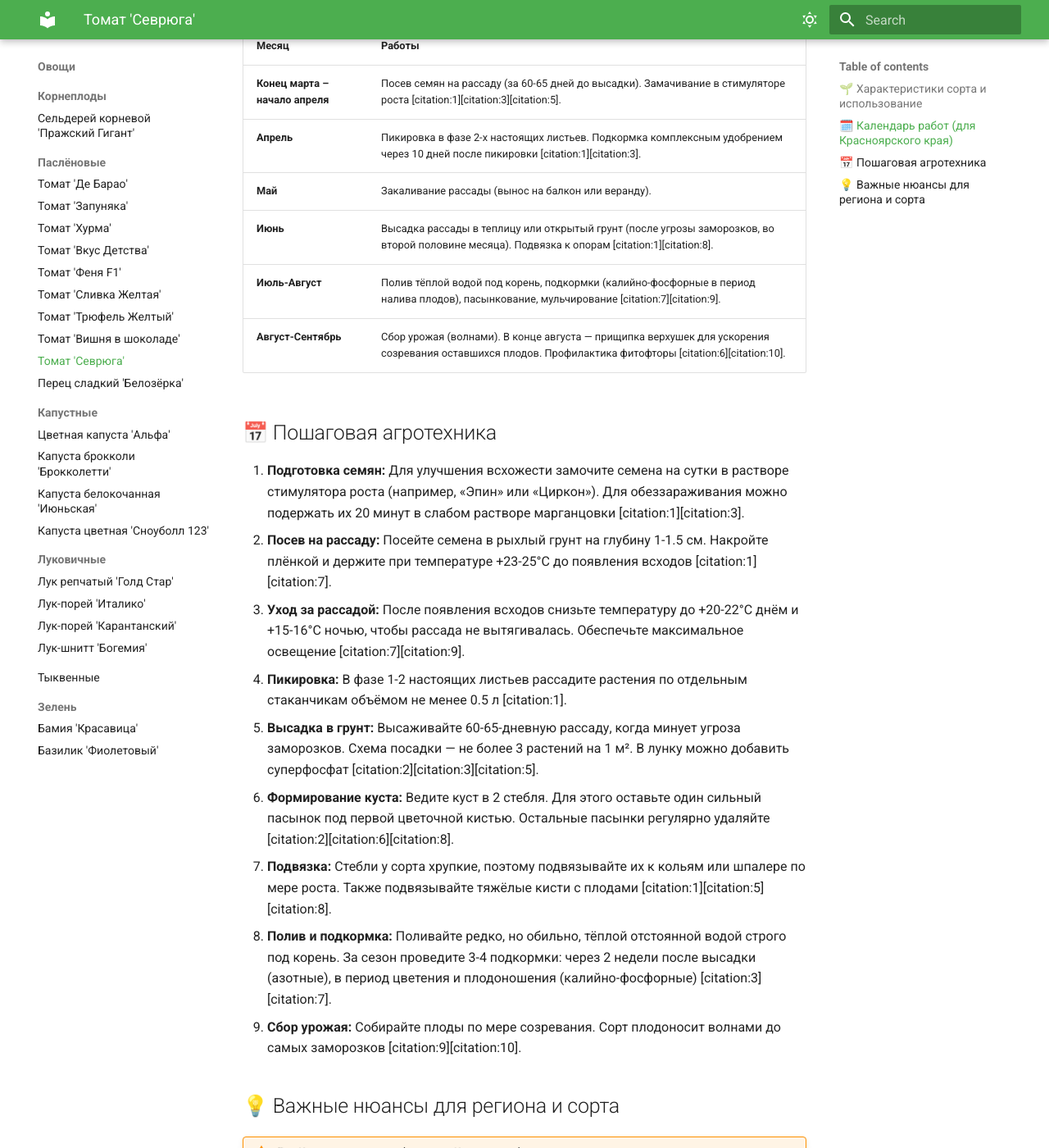
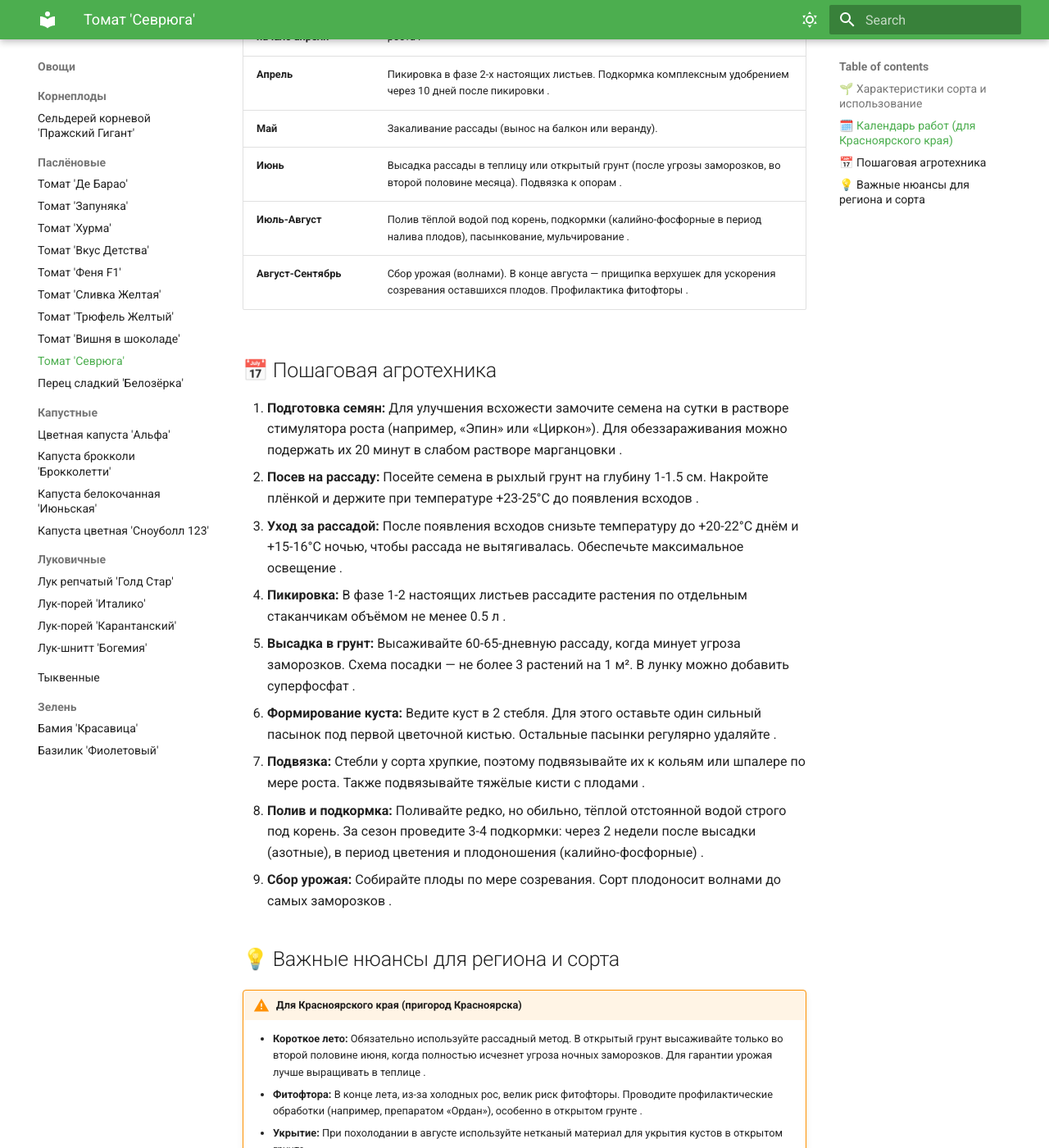
Before and after one commit to verdiary/catalog-web, an MkDocs documentation site: the page built from docs/ovoshhi/paslenovye/tomat_sevryuga.md, in a window 1280 px wide and 1400 px high, scrolled down 802 px. Shown: the whole window at 82% size. Built offline with MkDocs 1.6.1 and Material for MkDocs 9.7.7, drawn with Linux system fonts in a browser that asks for light colours; some of the changed text lies outside the part shown.

Commit message:
[docs] remove citations

```diff
--- a/docs/ovoshhi/paslenovye/tomat_sevryuga.md
+++ b/docs/ovoshhi/paslenovye/tomat_sevryuga.md
@@ -1,43 +1,43 @@
 # Томат 'Севрюга' (он же 'Пудовик') 🍅
 
 ## 🌱 Характеристики сорта и использование
-*   **Тип растения:** Полудетерминантный (с ограниченным ростом, но может вытягиваться до 2 м в теплице), требует подвязки и пасынкования [citation:4][citation:10].
-*   **Срок созревания:** Среднеспелый (110-120 дней от всходов до плодоношения) [citation:2][citation:6].
-*   **Назначение:** Салатное, для свежего потребления, приготовления соков и соусов. Для цельноплодного консервирования не подходит из-за крупного размера [citation:6][citation:7].
-*   **Цвет плодов:** Малиновый или ярко-красный [citation:1][citation:6].
-*   **Масса плода:** Крупные, 300-500 г (отдельные экземпляры при хорошем уходе до 1,5 кг) [citation:4][citation:5][citation:7].
-*   **Урожайность:** Высокая — до 5 кг с куста или 15 кг/м² [citation:1][citation:2][citation:10].
-*   **Устойчивость к болезням:** Высокая, особенно к фитофторозу и другим грибковым заболеваниям [citation:1][citation:8][citation:10].
-*   **Особенности:** Сорт сибирской селекции, адаптирован к перепадам температур, засухе и похолоданиям. Не любит переувлажнения — плоды склонны к растрескиванию [citation:1][citation:2][citation:9].
+*   **Тип растения:** Полудетерминантный (с ограниченным ростом, но может вытягиваться до 2 м в теплице), требует подвязки и пасынкования .
+*   **Срок созревания:** Среднеспелый (110-120 дней от всходов до плодоношения) .
+*   **Назначение:** Салатное, для свежего потребления, приготовления соков и соусов. Для цельноплодного консервирования не подходит из-за крупного размера .
+*   **Цвет плодов:** Малиновый или ярко-красный .
+*   **Масса плода:** Крупные, 300-500 г (отдельные экземпляры при хорошем уходе до 1,5 кг) .
+*   **Урожайность:** Высокая — до 5 кг с куста или 15 кг/м² .
+*   **Устойчивость к болезням:** Высокая, особенно к фитофторозу и другим грибковым заболеваниям .
+*   **Особенности:** Сорт сибирской селекции, адаптирован к перепадам температур, засухе и похолоданиям. Не любит переувлажнения — плоды склонны к растрескиванию .
 
 ## 🗓️ Календарь работ (для Красноярского края)
-| Месяц                           | Работы                                                                                                                                                   |
-| ------------------------------- | -------------------------------------------------------------------------------------------------------------------------------------------------------- |
-| **Конец марта – начало апреля** | Посев семян на рассаду (за 60-65 дней до высадки). Замачивание в стимуляторе роста [citation:1][citation:3][citation:5].                                 |
-| **Апрель**                      | Пикировка в фазе 2-х настоящих листьев. Подкормка комплексным удобрением через 10 дней после пикировки [citation:1][citation:3].                         |
-| **Май**                         | Закаливание рассады (вынос на балкон или веранду).                                                                                                       |
-| **Июнь**                        | Высадка рассады в теплицу или открытый грунт (после угрозы заморозков, во второй половине месяца). Подвязка к опорам [citation:1][citation:8].           |
-| **Июль-Август**                 | Полив тёплой водой под корень, подкормки (калийно-фосфорные в период налива плодов), пасынкование, мульчирование [citation:7][citation:9].               |
-| **Август-Сентябрь**             | Сбор урожая (волнами). В конце августа — прищипка верхушек для ускорения созревания оставшихся плодов. Профилактика фитофторы [citation:6][citation:10]. |
+| Месяц                           | Работы                                                                                                                          |
+| ------------------------------- | ------------------------------------------------------------------------------------------------------------------------------- |
+| **Конец марта – начало апреля** | Посев семян на рассаду (за 60-65 дней до высадки). Замачивание в стимуляторе роста .                                            |
+| **Апрель**                      | Пикировка в фазе 2-х настоящих листьев. Подкормка комплексным удобрением через 10 дней после пикировки .                        |
+| **Май**                         | Закаливание рассады (вынос на балкон или веранду).                                                                              |
+| **Июнь**                        | Высадка рассады в теплицу или открытый грунт (после угрозы заморозков, во второй половине месяца). Подвязка к опорам .          |
+| **Июль-Август**                 | Полив тёплой водой под корень, подкормки (калийно-фосфорные в период налива плодов), пасынкование, мульчирование .              |
+| **Август-Сентябрь**             | Сбор урожая (волнами). В конце августа — прищипка верхушек для ускорения созревания оставшихся плодов. Профилактика фитофторы . |
 
 ## 📅 Пошаговая агротехника
-1.  **Подготовка семян:** Для улучшения всхожести замочите семена на сутки в растворе стимулятора роста (например, «Эпин» или «Циркон»). Для обеззараживания можно подержать их 20 минут в слабом растворе марганцовки [citation:1][citation:3].
-2.  **Посев на рассаду:** Посейте семена в рыхлый грунт на глубину 1-1.5 см. Накройте плёнкой и держите при температуре +23-25°C до появления всходов [citation:1][citation:7].
-3.  **Уход за рассадой:** После появления всходов снизьте температуру до +20-22°C днём и +15-16°C ночью, чтобы рассада не вытягивалась. Обеспечьте максимальное освещение [citation:7][citation:9].
-4.  **Пикировка:** В фазе 1-2 настоящих листьев рассадите растения по отдельным стаканчикам объёмом не менее 0.5 л [citation:1].
-5.  **Высадка в грунт:** Высаживайте 60-65-дневную рассаду, когда минует угроза заморозков. Схема посадки — не более 3 растений на 1 м². В лунку можно добавить суперфосфат [citation:2][citation:3][citation:5].
-6.  **Формирование куста:** Ведите куст в 2 стебля. Для этого оставьте один сильный пасынок под первой цветочной кистью. Остальные пасынки регулярно удаляйте [citation:2][citation:6][citation:8].
-7.  **Подвязка:** Стебли у сорта хрупкие, поэтому подвязывайте их к кольям или шпалере по мере роста. Также подвязывайте тяжёлые кисти с плодами [citation:1][citation:5][citation:8].
-8.  **Полив и подкормка:** Поливайте редко, но обильно, тёплой отстоянной водой строго под корень. За сезон проведите 3-4 подкормки: через 2 недели после высадки (азотные), в период цветения и плодоношения (калийно-фосфорные) [citation:3][citation:7].
-9.  **Сбор урожая:** Собирайте плоды по мере созревания. Сорт плодоносит волнами до самых заморозков [citation:9][citation:10].
+1.  **Подготовка семян:** Для улучшения всхожести замочите семена на сутки в растворе стимулятора роста (например, «Эпин» или «Циркон»). Для обеззараживания можно подержать их 20 минут в слабом растворе марганцовки .
+2.  **Посев на рассаду:** Посейте семена в рыхлый грунт на глубину 1-1.5 см. Накройте плёнкой и держите при температуре +23-25°C до появления всходов .
+3.  **Уход за рассадой:** После появления всходов снизьте температуру до +20-22°C днём и +15-16°C ночью, чтобы рассада не вытягивалась. Обеспечьте максимальное освещение .
+4.  **Пикировка:** В фазе 1-2 настоящих листьев рассадите растения по отдельным стаканчикам объёмом не менее 0.5 л .
+5.  **Высадка в грунт:** Высаживайте 60-65-дневную рассаду, когда минует угроза заморозков. Схема посадки — не более 3 растений на 1 м². В лунку можно добавить суперфосфат .
+6.  **Формирование куста:** Ведите куст в 2 стебля. Для этого оставьте один сильный пасынок под первой цветочной кистью. Остальные пасынки регулярно удаляйте .
+7.  **Подвязка:** Стебли у сорта хрупкие, поэтому подвязывайте их к кольям или шпалере по мере роста. Также подвязывайте тяжёлые кисти с плодами .
+8.  **Полив и подкормка:** Поливайте редко, но обильно, тёплой отстоянной водой строго под корень. За сезон проведите 3-4 подкормки: через 2 недели после высадки (азотные), в период цветения и плодоношения (калийно-фосфорные) .
+9.  **Сбор урожая:** Собирайте плоды по мере созревания. Сорт плодоносит волнами до самых заморозков .
 
 ## 💡 Важные нюансы для региона и сорта
 !!! warning "Для Красноярского края (пригород Красноярска)"
-    *   **Короткое лето:** Обязательно используйте рассадный метод. В открытый грунт высаживайте только во второй половине июня, когда полностью исчезнет угроза ночных заморозков. Для гарантии урожая лучше выращивать в теплице [citation:1][citation:8].
-    *   **Фитофтора:** В конце лета, из-за холодных рос, велик риск фитофторы. Проводите профилактические обработки (например, препаратом «Ордан»), особенно в открытом грунте [citation:4].
+    *   **Короткое лето:** Обязательно используйте рассадный метод. В открытый грунт высаживайте только во второй половине июня, когда полностью исчезнет угроза ночных заморозков. Для гарантии урожая лучше выращивать в теплице .
+    *   **Фитофтора:** В конце лета, из-за холодных рос, велик риск фитофторы. Проводите профилактические обработки (например, препаратом «Ордан»), особенно в открытом грунте .
     *   **Укрытие:** При похолодании в августе используйте нетканый материал для укрытия кустов в открытом грунте.
 
 !!! tip "Особенности сорта 'Севрюга'"
-    *   **Не заливайте!** Это сибирский сорт, он засухоустойчив. Избыток влаги (особенно в сочетании с похолоданием) приводит к растрескиванию плодов и ухудшению их вкуса. Мульчируйте почву для сохранения влаги [citation:2][citation:6][citation:9].
-    *   **Подвязка кистей обязательна:** Плоды очень крупные, кисти могут обломиться под собственным весом, если их вовремя не подвязать [citation:5].
-    *   **Нормирование урожая:** Чтобы получить особенно крупные плоды (до 1 кг и более), нормируйте количество завязей, оставляя на каждой кисти не более 3-4 цветков [citation:4][citation:6].
+    *   **Не заливайте!** Это сибирский сорт, он засухоустойчив. Избыток влаги (особенно в сочетании с похолоданием) приводит к растрескиванию плодов и ухудшению их вкуса. Мульчируйте почву для сохранения влаги .
+    *   **Подвязка кистей обязательна:** Плоды очень крупные, кисти могут обломиться под собственным весом, если их вовремя не подвязать .
+    *   **Нормирование урожая:** Чтобы получить особенно крупные плоды (до 1 кг и более), нормируйте количество завязей, оставляя на каждой кисти не более 3-4 цветков .
```
